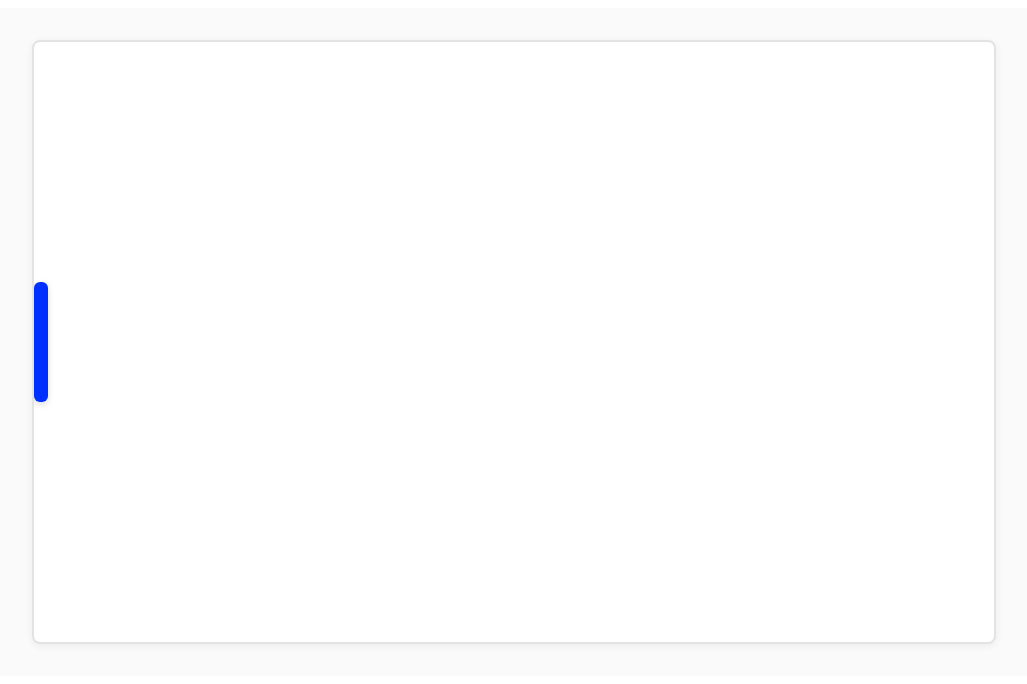
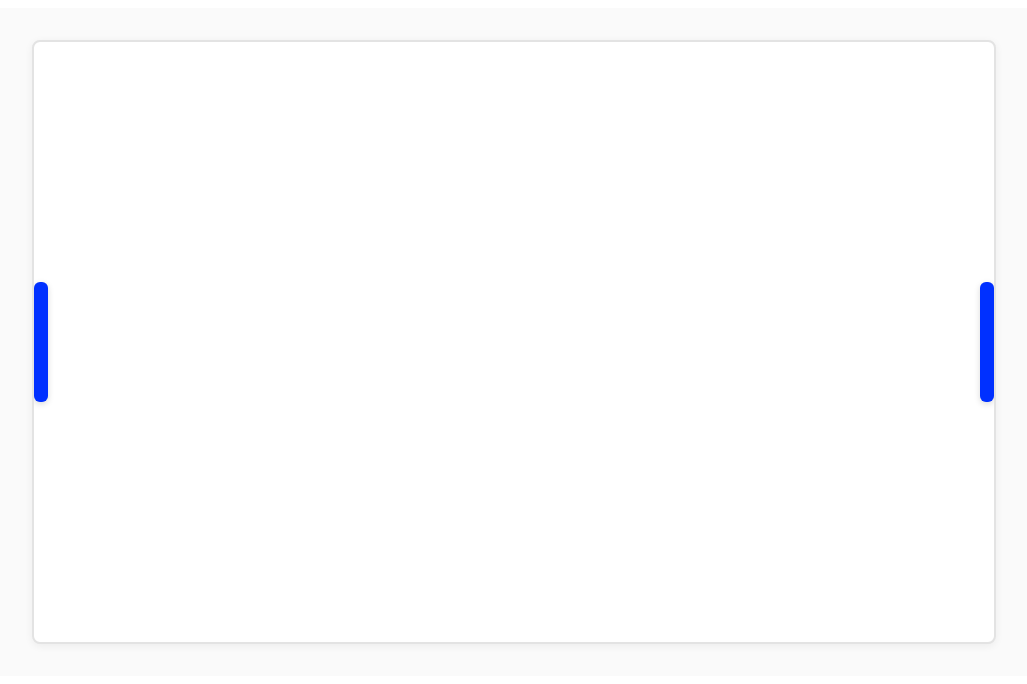
Before and after one commit to Delan60/ping-pong, a React (Vite) app: page / in a window 1280 px wide. Shown: the top 684 px of the page, without its empty margins (126-1153 px from the left). Built offline with nearby package versions, Linux system fonts and the light colour scheme.

Commit message:
added right paddle

```diff
--- a/src/components/game.tsx
+++ b/src/components/game.tsx
@@ -4,6 +4,7 @@ import { Paddle } from './paddle';
 
 export const Game: FC = () => (
   <Layout>
-    <Paddle />
+    <Paddle side="left" ariaLabel="left player paddle" />
+    <Paddle side="right" ariaLabel="right player paddle" keyMapping={{ up: ['i','I'], down: ['k','K'] }} />
   </Layout>
 );
--- a/src/components/paddle.module.css
+++ b/src/components/paddle.module.css
@@ -8,3 +8,7 @@
   will-change: transform;
   box-shadow: 0 2px 6px rgba(0,0,0,0.15);
 }
+
+/* Edge positioning classes */
+.leftEdge { left: 0; }
+.rightEdge { right: 0; }
--- a/src/components/paddle.tsx
+++ b/src/components/paddle.tsx
@@ -3,21 +3,22 @@ import { useKeyHold } from '../hooks/useKeyHold';
 import styles from './paddle.module.css';
 import { PLAYFIELD_HEIGHT_PX, PADDLE_HEIGHT_PX, PADDLE_SPEED_PX_PER_SEC } from '../gameConfig';
 
-export const Paddle: FC = () => {
-	/** Center Y position of the paddle (in pixels, relative to top of playfield). */
+export interface PaddleProps {
+	side: 'left' | 'right';
+	ariaLabel: string;
+	keyMapping?: { up: string[]; down: string[] };
+}
+
+export const Paddle: FC<PaddleProps> = ({ side, ariaLabel, keyMapping }) => {
 	const [paddleCenterY, setPaddleCenterY] = useState(PLAYFIELD_HEIGHT_PX / 2);
-
-	/** Timing refs; key state comes from reusable hook. */
-	const keyStateRef = useKeyHold();
+	const keyStateRef = useKeyHold(keyMapping);
 	const previousFrameTimestampRef = useRef<number | null>(null);
 	const animationFrameIdRef = useRef<number | null>(null);
 
-	/** Precomputed clamping bounds so paddle stays inside playfield. */
 	const minimumCenterY = PADDLE_HEIGHT_PX / 2;
 	const maximumCenterY = PLAYFIELD_HEIGHT_PX - PADDLE_HEIGHT_PX / 2;
 	const clampCenterY = (value: number) => Math.min(maximumCenterY, Math.max(minimumCenterY, value));
 
-	// Animation loop: converts elapsed time into movement for smooth, framerate‑independent motion.
 	useEffect(() => {
 		const step = (timestamp: number) => {
 			if (previousFrameTimestampRef.current == null) previousFrameTimestampRef.current = timestamp;
@@ -37,10 +38,16 @@ export const Paddle: FC = () => {
 		};
 		animationFrameIdRef.current = requestAnimationFrame(step);
 		return () => { if (animationFrameIdRef.current) cancelAnimationFrame(animationFrameIdRef.current); };
-	}, []);
+	}, [keyMapping]);
 
-	/** Convert current center to a percentage for positioning with translateY(-50%). */
 	const topPercent = (paddleCenterY / PLAYFIELD_HEIGHT_PX) * 100;
-
-	return <div className={styles.paddle} style={{ height: `${PADDLE_HEIGHT_PX}px`, top: `${topPercent}%` }} aria-label="player paddle" role="presentation" />;
+	const edgeClass = side === 'left' ? styles.leftEdge : styles.rightEdge;
+	return (
+		<div
+			className={`${styles.paddle} ${edgeClass}`}
+			style={{ height: `${PADDLE_HEIGHT_PX}px`, top: `${topPercent}%` }}
+			aria-label={ariaLabel}
+			role="presentation"
+		/>
+	);
 };
--- a/src/hooks/useKeyHold.ts
+++ b/src/hooks/useKeyHold.ts
@@ -17,17 +17,18 @@ const DEFAULT_KEYS: { up: string[]; down: string[] } = {
  *
  * For now only up/down are exposed; left/right placeholders kept in the type for easy extension.
  */
-export function useKeyHold() {
+export function useKeyHold(customKeys?: { up: string[]; down: string[] }) {
   const stateRef = useRef<DirectionalKeyState>({ up: false, down: false });
+  const keys = customKeys ?? DEFAULT_KEYS;
 
   useEffect(() => {
     const handleKeyDown = (e: KeyboardEvent) => {
-      if (DEFAULT_KEYS.up.includes(e.key)) stateRef.current.up = true;
-      if (DEFAULT_KEYS.down.includes(e.key)) stateRef.current.down = true;
+  if (keys.up.includes(e.key)) stateRef.current.up = true;
+  if (keys.down.includes(e.key)) stateRef.current.down = true;
     };
     const handleKeyUp = (e: KeyboardEvent) => {
-      if (DEFAULT_KEYS.up.includes(e.key)) stateRef.current.up = false;
-      if (DEFAULT_KEYS.down.includes(e.key)) stateRef.current.down = false;
+  if (keys.up.includes(e.key)) stateRef.current.up = false;
+  if (keys.down.includes(e.key)) stateRef.current.down = false;
     };
     window.addEventListener('keydown', handleKeyDown);
     window.addEventListener('keyup', handleKeyUp);
@@ -35,7 +36,7 @@ export function useKeyHold() {
       window.removeEventListener('keydown', handleKeyDown);
       window.removeEventListener('keyup', handleKeyUp);
     };
-  }, []); // defaults are static
+  }, [keys.up, keys.down]);
 
   return stateRef;
 }
```
